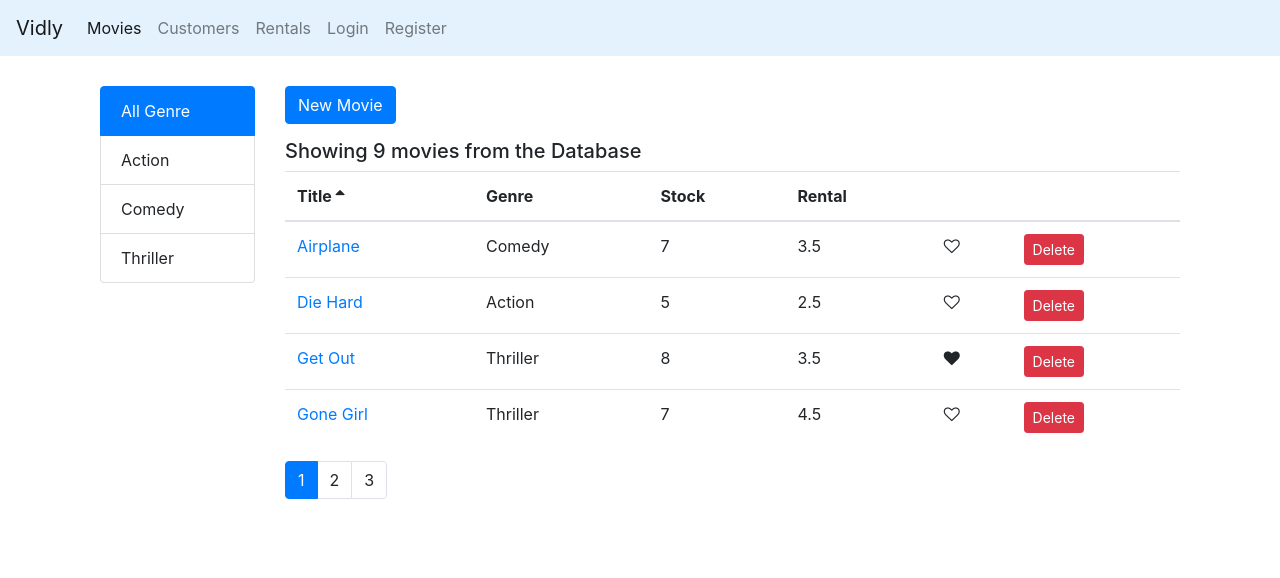
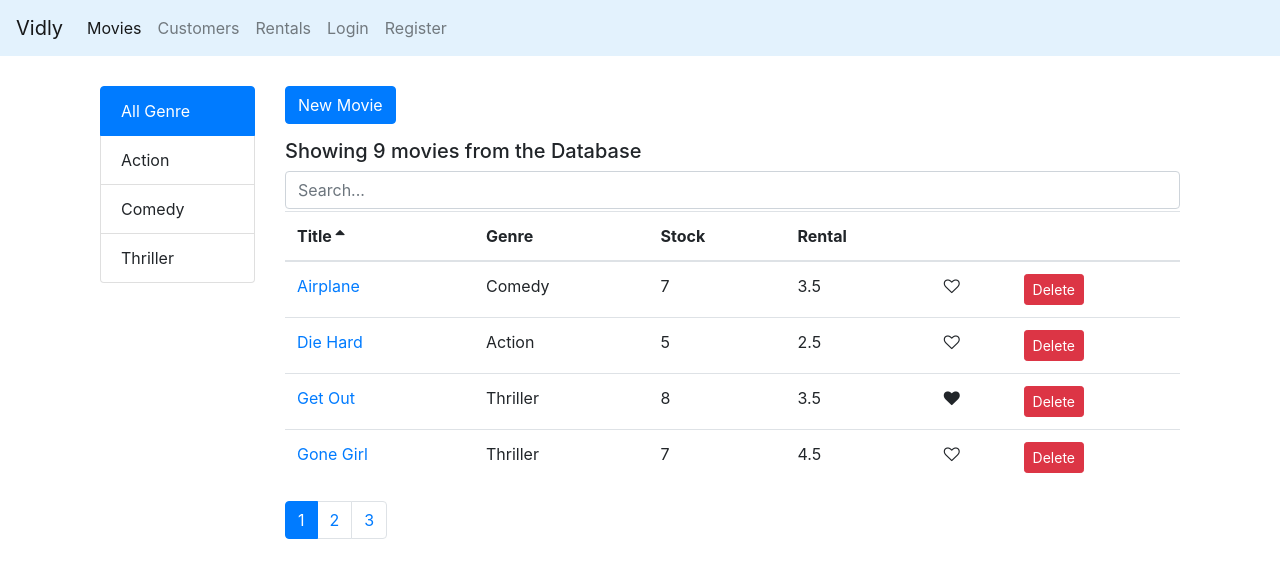
Before and after one commit to NarutoUzumaki77/vivdly, a React (Create React App) app: page /movies in a window 1280 px wide. Shown: the top 578 px of the page. Built offline with nearby package versions, Linux system fonts and the light colour scheme.

Commit message:
search movies feature implemented

```diff
--- a/src/components/common/pagination.jsx
+++ b/src/components/common/pagination.jsx
@@ -17,7 +17,7 @@ const Pagination = (props) => {
             key={page}
             className={page === currentPage ? "page-item active" : "page-item"}
           >
-            <a className="page-link" onClick={() => onPageChange(page)}>
+            <a className="page-link" href="/#" onClick={() => onPageChange(page)}>
               {page}
             </a>
           </li>
--- a/src/components/movieDetails.jsx
+++ b/src/components/movieDetails.jsx
@@ -1,7 +1,6 @@
 import React from "react";
 import Form from "./common/form";
 import Joi from "joi-browser";
-import { Redirect } from "react-router-dom";
 import { getMovie, saveMovie } from "../services/fakeMovieService";
 import { getGenres } from "../services/fakeGenreService";
 
@@ -19,7 +18,6 @@ class MovieDetails extends Form {
       options: [],
       selectedOption: "",
       create_movie: false,
-      redirect: false,
     };
   }
 
@@ -51,9 +49,6 @@ class MovieDetails extends Form {
     const movie_details = getMovie(movie_id);
     if (!movie_details) {
       this.props.history.replace("/404-not-found");
-      this.setState({
-        redirect: true,
-      });
       return;
     }
 
@@ -102,9 +97,6 @@ class MovieDetails extends Form {
   };
 
   render() {
-    if (this.state.redirect) {
-      return <Redirect to="/404-not-found" />;
-    }
     return (
       <form onSubmit={this.handleSubmit}>
         <h1>Movie Form</h1>
--- a/src/components/movies.jsx
+++ b/src/components/movies.jsx
@@ -17,6 +17,7 @@ class Movies extends Component {
       currentPage: 1,
       genres: [],
       currentFilter: "All Genre",
+      search: "",
       sortColumn: { path: "title", order: "asc" },
     };
   }
@@ -62,10 +63,27 @@ class Movies extends Component {
     this.setState({ sortColumn });
   };
 
+  handleChange = (e) => {
+    this.setState({ search: e.target.value });
+    if (e.target.value.length === 1) {
+      this.handleFilter("All Genre");
+    }
+  };
+
+  searchMovies = (arr, query) => {
+    return arr.filter(
+      (el) => el.title.toLowerCase().indexOf(query.toLowerCase()) !== -1
+    );
+  };
+
   render() {
-    const { currentFilter, genres, sortColumn } = this.state;
+    const { currentFilter, genres, sortColumn, search } = this.state;
 
-    const filtered_movies = this.doFilter(currentFilter);
+    let filtered_movies = this.doFilter(currentFilter);
+
+    if (search) {
+      filtered_movies = this.searchMovies(this.state.movies, search);
+    }
 
     const sorted = _.orderBy(
       filtered_movies,
@@ -99,6 +117,16 @@ class Movies extends Component {
               New Movie
             </Link>
             <h5>Showing {filtered_movies.length} movies from the Database</h5>
+            <input
+              type="text"
+              className="form-control"
+              id="search"
+              name="search"
+              placeholder="Search..."
+              onChange={this.handleChange}
+              value={this.state.search}
+              style={{ marginBottom: "2px" }}
+            ></input>
             <MoviesTable
               movies={movies}
               doDelete={this.handleDelete}
```
